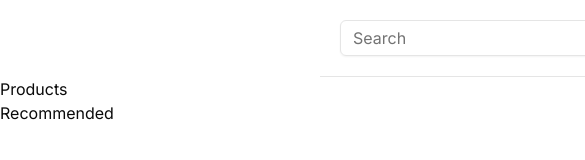
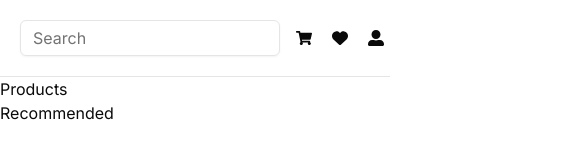
Before and after one commit to armanulhaq/fusion-store, a React (Vite) app: page / in a window 390 px wide. Shown: the top 160 px of the page, 585 px wide, since content can reach past the window. Built offline with nearby package versions, Linux system fonts and the light colour scheme.

Commit message:
responsiveness changes

```diff
--- a/src/components/Navigation.jsx
+++ b/src/components/Navigation.jsx
@@ -5,7 +5,7 @@ import { FaUserAlt } from "react-icons/fa";
 
 const Navigation = () => {
     return (
-        <nav className="flex justify-between border-b items-center ml-[20rem] gap-4 p-5 z-20 pr-[20rem]">
+        <nav className="flex justify-between border-b items-center lg:ml-[20rem] gap-4 p-5 z-20 lg:pr-[20rem]">
             <Input
                 className="w-[400px] relative "
                 type="text"
```
